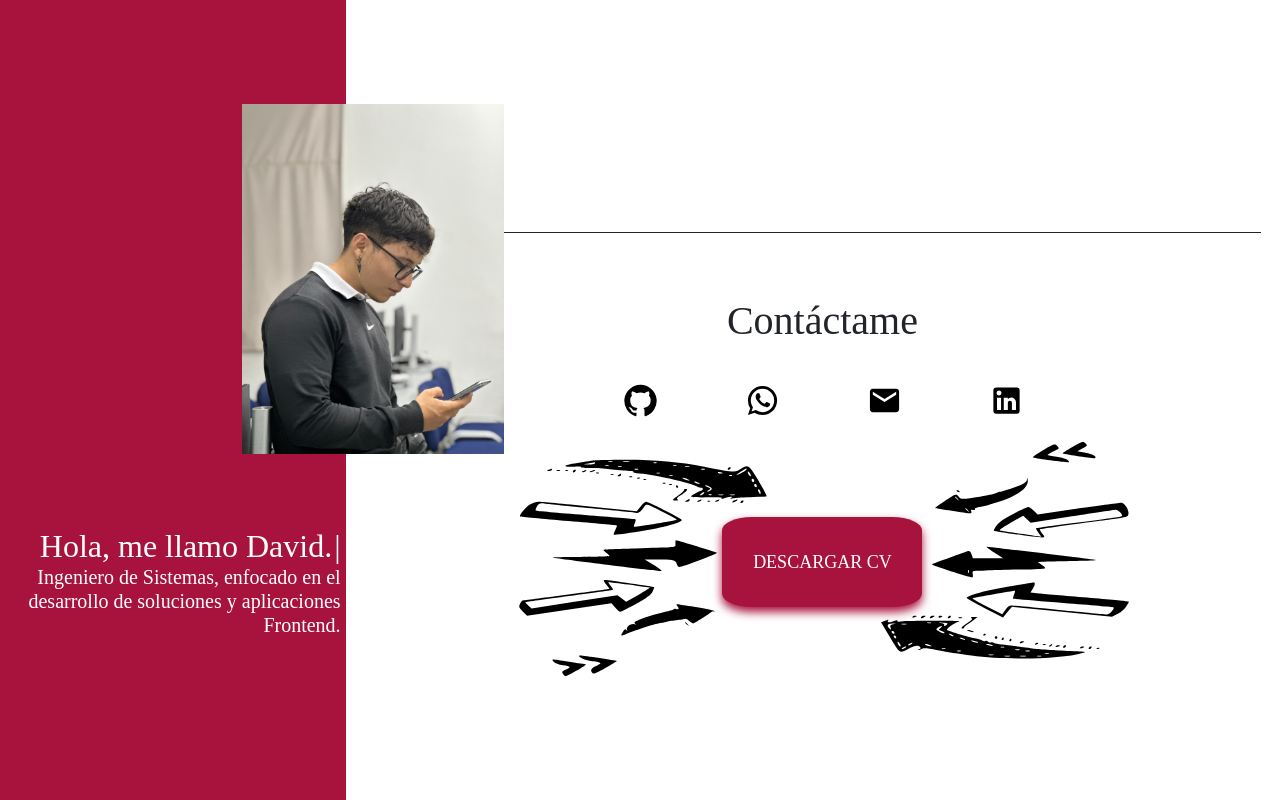
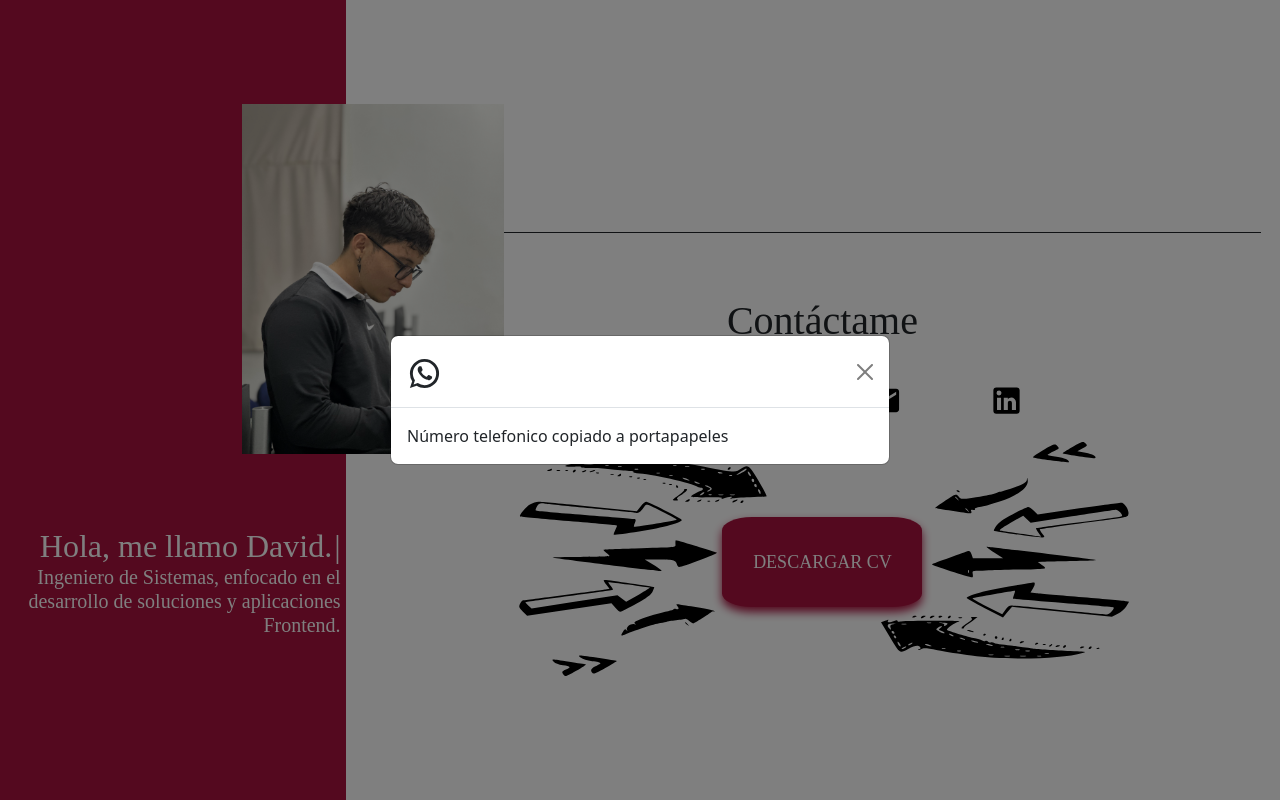
Before and after one commit to ZaliWow/portfolio, a React (Vite) app: page / in a window 1280 px wide. Both pictures are taken after a click on the button 762 px from the left and 871 px from the top of the page. Shown: the part 471-1271 px from the top of the page. Built offline with nearby package versions, Linux system fonts and the light colour scheme.

Commit message:
fix alerts

```diff
--- /dev/null
+++ b/src/components/AlertCopy.jsx
@@ -0,0 +1,24 @@
+import { useState } from 'react';
+import Button from 'react-bootstrap/Button';
+import MailIcon from '@mui/icons-material/Mail';
+import Modal from 'react-bootstrap/Modal';
+export function AlertCopy({openAlert, setOpenAlert}) {
+    const [show, setShow] = useState(false);
+
+  const handleClose = () => setOpenAlert(false);
+  const handleShow = () => setOpenAlert(true);
+
+  return (
+    <>
+
+
+      <Modal show={openAlert} onHide={handleClose} centered>
+        <Modal.Header closeButton>
+          <Modal.Title><MailIcon fontSize='large'></MailIcon></Modal.Title>
+        </Modal.Header>
+        <Modal.Body>Correo electronico copiado a portapapeles</Modal.Body>
+
+      </Modal>
+    </>
+  );
+}
--- /dev/null
+++ b/src/components/AlertCopyWhatsapp.jsx
@@ -0,0 +1,26 @@
+import { useState } from 'react';
+import Button from 'react-bootstrap/Button';
+import MailIcon from '@mui/icons-material/Mail';
+import Modal from 'react-bootstrap/Modal';
+import WhatsAppIcon from '@mui/icons-material/WhatsApp';
+
+export function AlertCopyWhatsapp({openAlert, setOpenAlert}) {
+
+
+  const handleClose = () => setOpenAlert(false);
+  const handleShow = () => setOpenAlert(true);
+
+  return (
+    <>
+
+
+      <Modal show={openAlert} onHide={handleClose} centered>
+        <Modal.Header closeButton>
+          <Modal.Title> <WhatsAppIcon fontSize='large'></WhatsAppIcon></Modal.Title>
+        </Modal.Header>
+        <Modal.Body>Número telefonico copiado a portapapeles</Modal.Body>
+
+      </Modal>
+    </>
+  );
+}
--- a/src/components/BottonMail.jsx
+++ b/src/components/BottonMail.jsx
@@ -1,5 +1,11 @@
 import MailIcon from '@mui/icons-material/Mail';
+import { AlertCopy } from './AlertCopy';
+import { useState } from 'react';
+
 export function BottonEmail(params) {
+
+
+  const [openAlert, setOpenAlert] = useState(false)
   const textoACopiar = 'morales.william@correounivalle.edu.co';
 
   const copiarAlPortapapeles = () => {
@@ -17,7 +23,7 @@ export function BottonEmail(params) {
     // Eliminar el elemento temporal del DOM
     document.body.removeChild(elementoTemporal);
 
-    alert('Texto copiado al portapapeles: ' + textoACopiar);
+    setOpenAlert(true)
   };
 
 
@@ -28,7 +34,7 @@ export function BottonEmail(params) {
 
               <MailIcon fontSize='large'></MailIcon>
             </button>
-
+      <AlertCopy openAlert={openAlert} setOpenAlert={setOpenAlert}></AlertCopy>
           </div>
         );
 
--- a/src/components/BottonWhatsapp.jsx
+++ b/src/components/BottonWhatsapp.jsx
@@ -1,5 +1,8 @@
 import WhatsAppIcon from '@mui/icons-material/WhatsApp';
+import { AlertCopyWhatsapp } from './AlertCopyWhatsapp';
+import { useState } from 'react';
 export function BottonWhatsapp(params) {
+  const [openAlert, setOpenAlert] = useState(false)
   const textoACopiar = '+57 3108370792';
   const copiarAlPortapapeles = () => {
     // Crear un elemento de texto temporal
@@ -15,15 +18,16 @@ export function BottonWhatsapp(params) {
 
     // Eliminar el elemento temporal del DOM
     document.body.removeChild(elementoTemporal);
+setOpenAlert(true)
 
-    alert('Texto copiado al portapapeles: ' + textoACopiar);
   };
 
         return (
           <div className="contact">
             <button  onClick={copiarAlPortapapeles}>
-              <WhatsAppIcon fontSize='large'></WhatsAppIcon>
+              <WhatsAppIcon fontSize='large' ></WhatsAppIcon>
             </button>
+<AlertCopyWhatsapp openAlert={openAlert} setOpenAlert={setOpenAlert}></AlertCopyWhatsapp>
           </div>
         );
 
```
